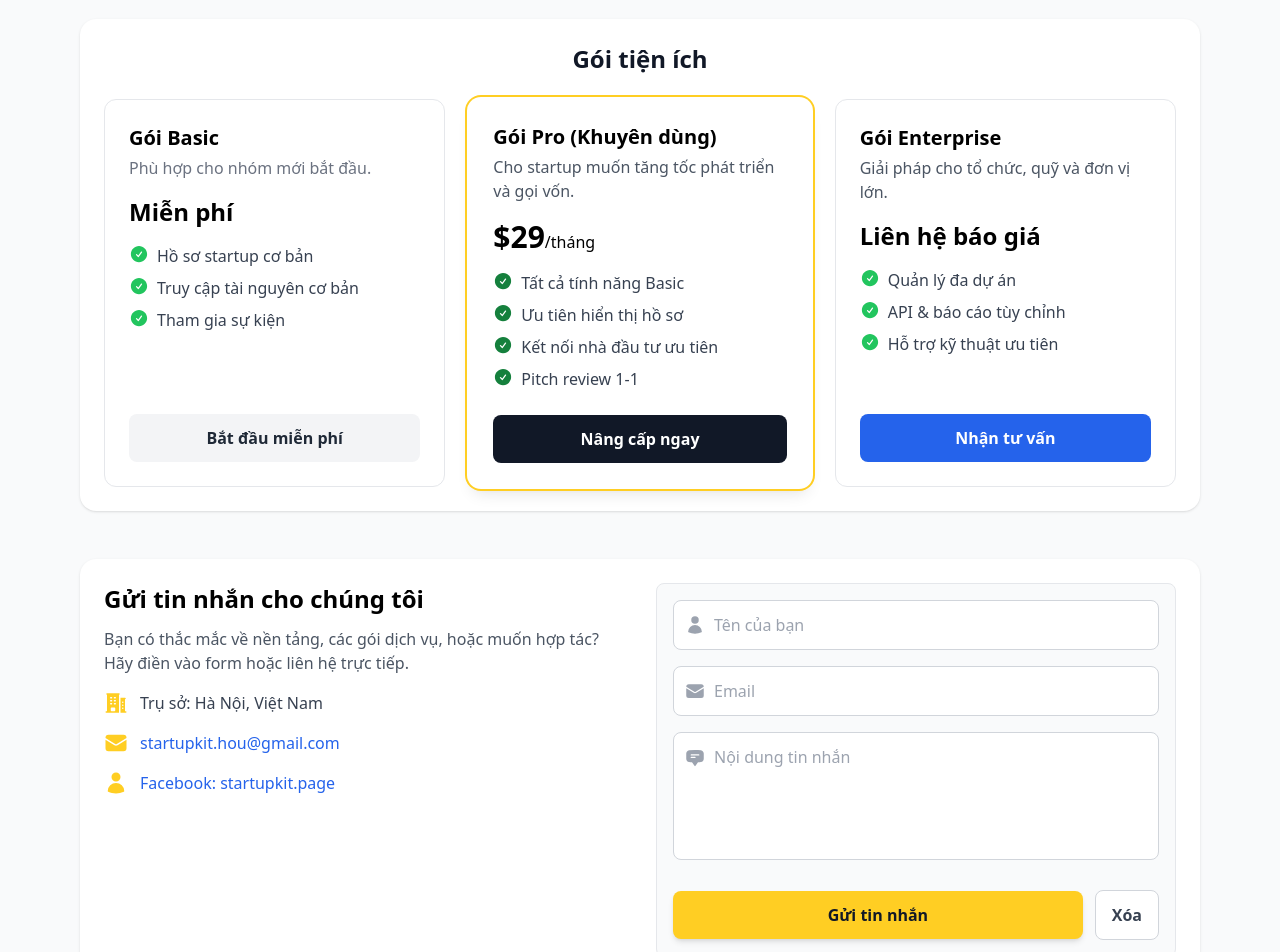
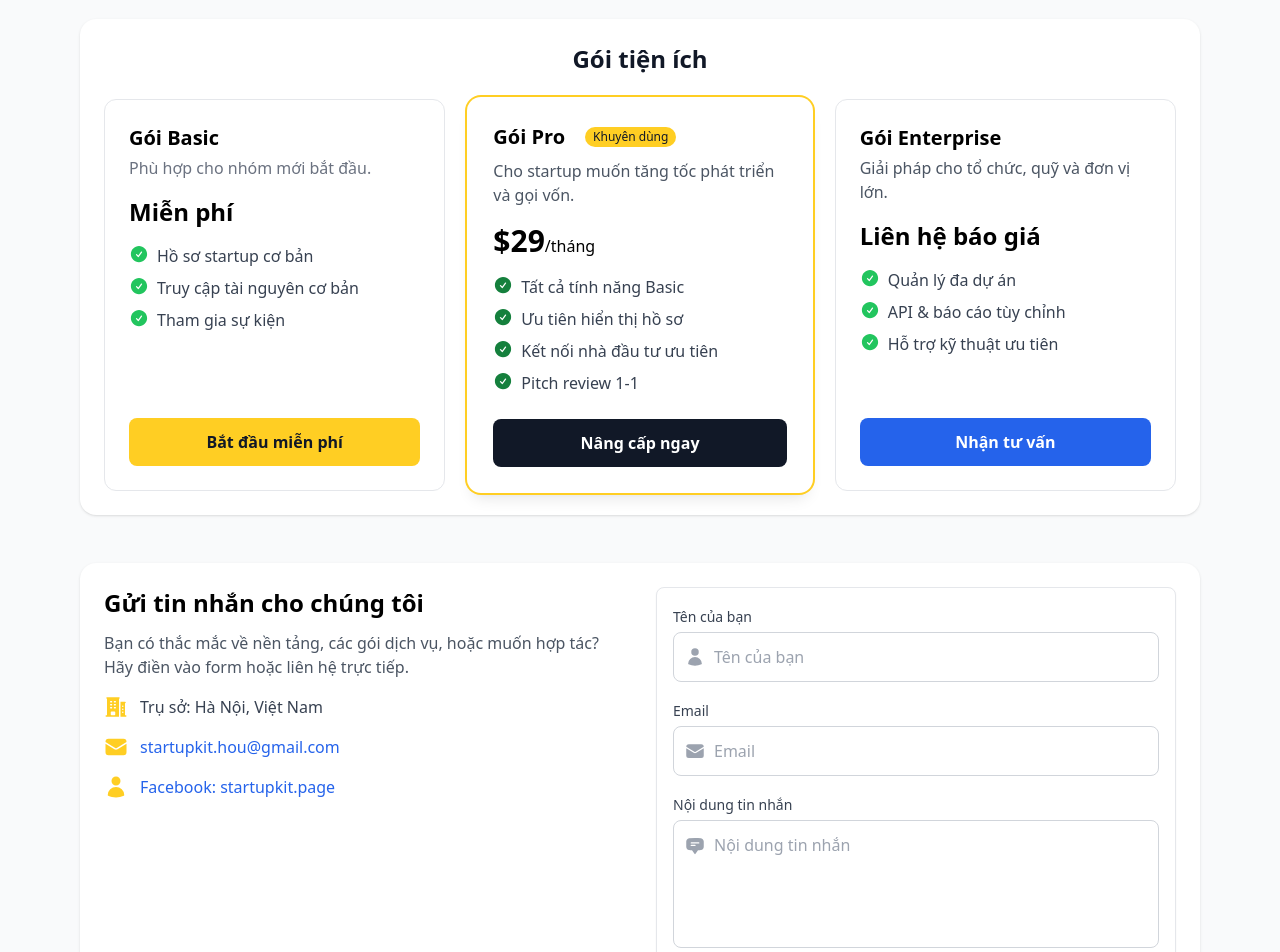
Before and after one commit to AnhQuangVu/StartupKit-fe, a React (Vite) app: page /platform in a window 1280 px wide. Shown: the part 860-1812 px from the top of the page. Built offline with nearby package versions, Linux system fonts and the light colour scheme.

Commit message:
feat: Update Platform page with improved text labels, consistent card heights, and enhanced form styling

```diff
--- a/src/pages/Platform.jsx
+++ b/src/pages/Platform.jsx
@@ -80,7 +80,7 @@ export default function Platform() {
       <Navbar isLoggedIn={isLoggedIn} user={user} />
       <main className="flex-1 max-w-6xl mx-auto w-full px-4 py-12">
         <header className="text-center mb-10">
-          <p className={`text-sm font-medium uppercase tracking-wider ${primaryText} mb-2`}>Khám phá</p>
+          <p className={`text-sm font-medium uppercase tracking-wider ${primaryText} mb-2`}>NỀN TẢNG</p>
           <h1 className="text-4xl sm:text-5xl font-extrabold text-gray-900 leading-tight">Nền tảng của chúng tôi</h1>
           <p className="mt-4 text-lg text-gray-600 max-w-3xl mx-auto">Kết nối hệ sinh thái khởi nghiệp Việt Nam — từ mentor, nhà đầu tư đến tài nguyên vận hành.</p>
         </header>
@@ -117,7 +117,7 @@ export default function Platform() {
           <h2 className="text-2xl font-bold text-gray-900 mb-6 text-center">Gói tiện ích</h2>
           <div className="grid grid-cols-1 lg:grid-cols-3 gap-6">
             {/** Card common style for consistent heights */}
-            <div className="flex flex-col border border-gray-200 rounded-xl p-6">
+            <div className="flex flex-col h-full border border-gray-200 rounded-xl p-6">
               <div>
                 <h3 className="text-xl font-semibold mb-1">Gói Basic</h3>
                 <p className="text-gray-500 mb-4">Phù hợp cho nhóm mới bắt đầu.</p>
@@ -129,13 +129,16 @@ export default function Platform() {
                 </ul>
               </div>
               <div className="mt-auto">
-                <button onClick={() => handlePlanClick('basic')} className="w-full bg-gray-100 text-gray-800 font-semibold px-4 py-3 rounded-lg hover:bg-gray-200">Bắt đầu miễn phí</button>
+                <button onClick={() => handlePlanClick('basic')} className={`w-full ${primaryBg} text-gray-900 font-semibold px-4 py-3 rounded-lg hover:bg-yellow-400 transition`}>Bắt đầu miễn phí</button>
               </div>
             </div>
 
-            <div className="flex flex-col rounded-xl p-6 shadow-lg ring-2 ring-offset-2 ring-[#FFCE23] bg-white">
+            <div className="flex flex-col h-full rounded-xl p-6 shadow-lg ring-2 ring-offset-2 ring-[#FFCE23] bg-white">
               <div>
-                <h3 className="text-xl font-semibold mb-1">Gói Pro (Khuyên dùng)</h3>
+                <div className="flex items-center gap-3 mb-2">
+                  <h3 className="text-xl font-semibold">Gói Pro</h3>
+                  <span className="ml-2 inline-flex items-center px-2 py-0.5 rounded-full text-xs font-medium bg-[#FFCE23] text-gray-900">Khuyên dùng</span>
+                </div>
                 <p className="text-gray-600 mb-4">Cho startup muốn tăng tốc phát triển và gọi vốn.</p>
                 <div className="text-3xl font-extrabold mb-4">$29<span className="text-base font-medium">/tháng</span></div>
                 <ul className="space-y-2 text-gray-700 mb-6">
@@ -150,7 +153,7 @@ export default function Platform() {
               </div>
             </div>
 
-            <div className="flex flex-col border border-gray-200 rounded-xl p-6">
+            <div className="flex flex-col h-full border border-gray-200 rounded-xl p-6">
               <div>
                 <h3 className="text-xl font-semibold mb-1">Gói Enterprise</h3>
                 <p className="text-gray-600 mb-4">Giải pháp cho tổ chức, quỹ và đơn vị lớn.</p>
@@ -190,7 +193,7 @@ export default function Platform() {
               </div>
             </div>
 
-            <div ref={formRef} className="p-4 bg-gray-50 rounded-lg border">
+            <div ref={formRef} className="p-4 bg-white rounded-lg border shadow-sm">
               {contactSent && (
                 <div className="mb-4 p-3 bg-green-100 border border-green-300 rounded text-green-800 font-medium">Cảm ơn bạn — tin nhắn đã được gửi thành công. Chúng tôi sẽ phản hồi sớm nhất.</div>
               )}
@@ -200,24 +203,24 @@ export default function Platform() {
 
               <form onSubmit={handleContactSubmit} className="space-y-4">
                 <label className="block">
-                  <span className="sr-only">Tên của bạn</span>
-                  <div className="relative">
+                  <span className="text-sm font-medium text-gray-700">Tên của bạn</span>
+                  <div className="relative mt-1">
                     <UserIcon className="absolute left-3 top-1/2 -translate-y-1/2 w-5 h-5 text-gray-400" />
                     <input value={contactName} onChange={(e) => setContactName(e.target.value)} placeholder="Tên của bạn" className="w-full pl-10 pr-4 py-3 border border-gray-300 rounded-lg focus:ring-2 focus:ring-[#FFCE23] focus:border-[#FFCE23]" aria-label="Tên của bạn" />
                   </div>
                 </label>
 
                 <label className="block">
-                  <span className="sr-only">Email</span>
-                  <div className="relative">
+                  <span className="text-sm font-medium text-gray-700">Email</span>
+                  <div className="relative mt-1">
                     <EnvelopeIcon className="absolute left-3 top-1/2 -translate-y-1/2 w-5 h-5 text-gray-400" />
                     <input value={contactEmail} onChange={(e) => setContactEmail(e.target.value)} placeholder="Email" className="w-full pl-10 pr-4 py-3 border border-gray-300 rounded-lg focus:ring-2 focus:ring-[#FFCE23] focus:border-[#FFCE23]" aria-label="Email" />
                   </div>
                 </label>
 
                 <label className="block">
-                  <span className="sr-only">Nội dung tin nhắn</span>
-                  <div className="relative">
+                  <span className="text-sm font-medium text-gray-700">Nội dung tin nhắn</span>
+                  <div className="relative mt-1">
                     <ChatBubbleBottomCenterTextIcon className="absolute left-3 top-4 w-5 h-5 text-gray-400" />
                     <textarea value={contactMessage} onChange={(e) => setContactMessage(e.target.value)} placeholder="Nội dung tin nhắn" className="w-full pl-10 pr-4 py-3 border border-gray-300 rounded-lg h-32 resize-none focus:ring-2 focus:ring-[#FFCE23] focus:border-[#FFCE23]" aria-label="Nội dung tin nhắn" />
                   </div>
```
